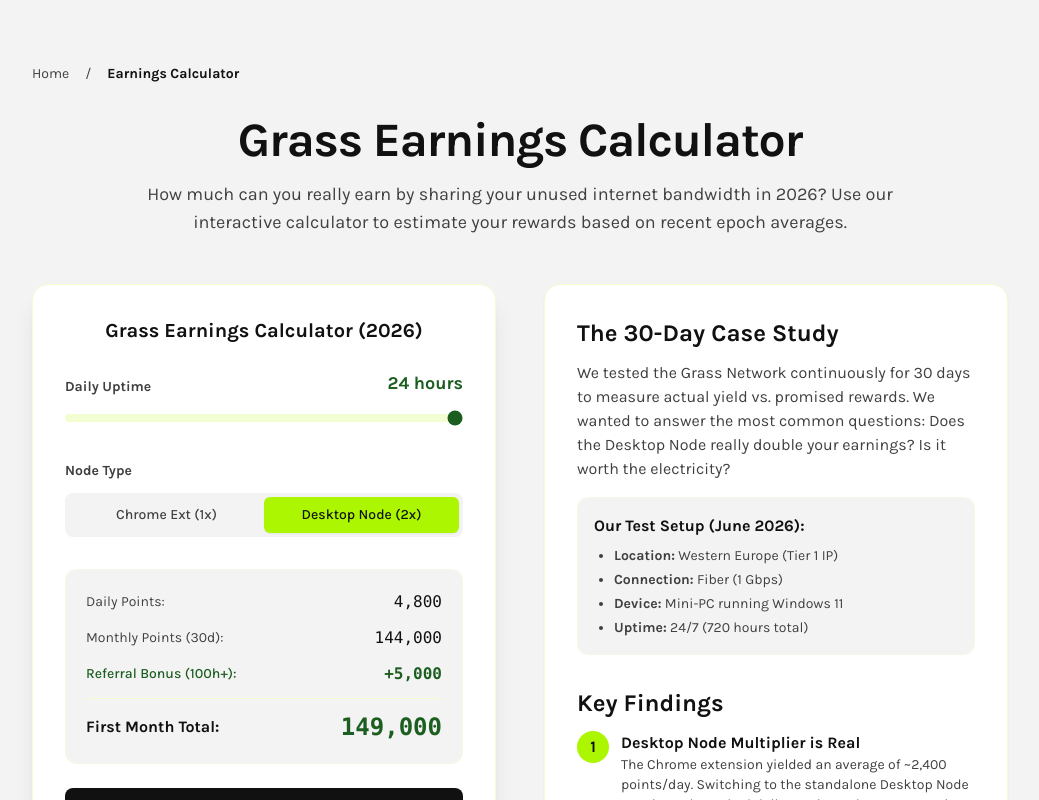
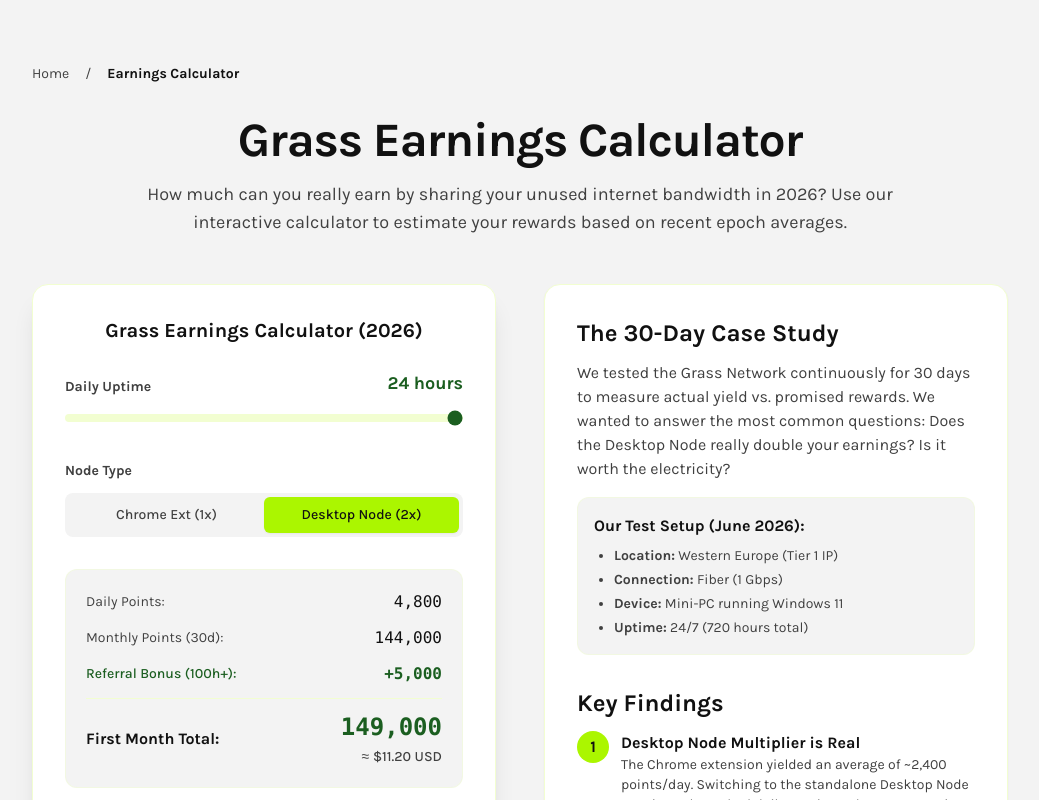
Before and after one commit to nathannremacle/grassreferralcode-site, a Next.js app: page /grass-earnings-calculator in a window 1280 px wide. Shown: the top 800 px of the page, without its empty margins (120-1159 px from the left). Built offline with nearby package versions, Linux system fonts and the light colour scheme; no server answers.

Commit message:
feat: Add USD conversion rate to calculator

```diff
--- a/src/components/EarningsCalculator.tsx
+++ b/src/components/EarningsCalculator.tsx
@@ -13,9 +13,8 @@
   const dailyPoints = hours * basePointsPerHour * multiplier;
   const monthlyPoints = dailyPoints * 30;
   const bonus = 5000;
-
   const totalFirstMonth = monthlyPoints + bonus;
-
+  const usdEstimated = ((totalFirstMonth / 100000) * 7.52).toFixed(2);
   return (
     <div className="w-full max-w-lg mx-auto bg-grass-white rounded-2xl shadow-xl overflow-hidden border border-grass-secondary transition-all hover:shadow-2xl">
       <div className="p-6 sm:p-8">
@@ -88,9 +87,14 @@
           </div>
           <div className="border-t border-grass-secondary pt-3 mt-3 flex justify-between items-center">
             <span className="text-base font-bold text-grass-black">First Month Total:</span>
-            <span className="text-2xl font-bold font-mono text-grass-primary-dark">
-              {totalFirstMonth.toLocaleString()}
-            </span>
+            <div className="text-right">
+              <span className="block text-2xl font-bold font-mono text-grass-primary-dark">
+                {totalFirstMonth.toLocaleString()}
+              </span>
+              <span className="block text-sm text-grass-text-secondary font-medium mt-1">
+                ≈ ${usdEstimated} USD
+              </span>
+            </div>
           </div>
         </div>
 
@@ -104,7 +108,7 @@
           Claim {bonus.toLocaleString()} Bonus Points
         </a>
         <p className="text-xs text-center text-grass-text-secondary mt-3">
-          *Estimates based on typical 2026 network Epoch averages. Actual earnings depend on network demand and connection quality. Use code <span className="font-mono font-medium">{REFERRAL_CODE}</span>.
+          *Estimates based on typical 2026 network Epoch averages (~$7.52 USD per 100k points). Actual earnings depend on network demand and connection quality. Use code <span className="font-mono font-medium">{REFERRAL_CODE}</span>.
         </p>
       </div>
     </div>
```
